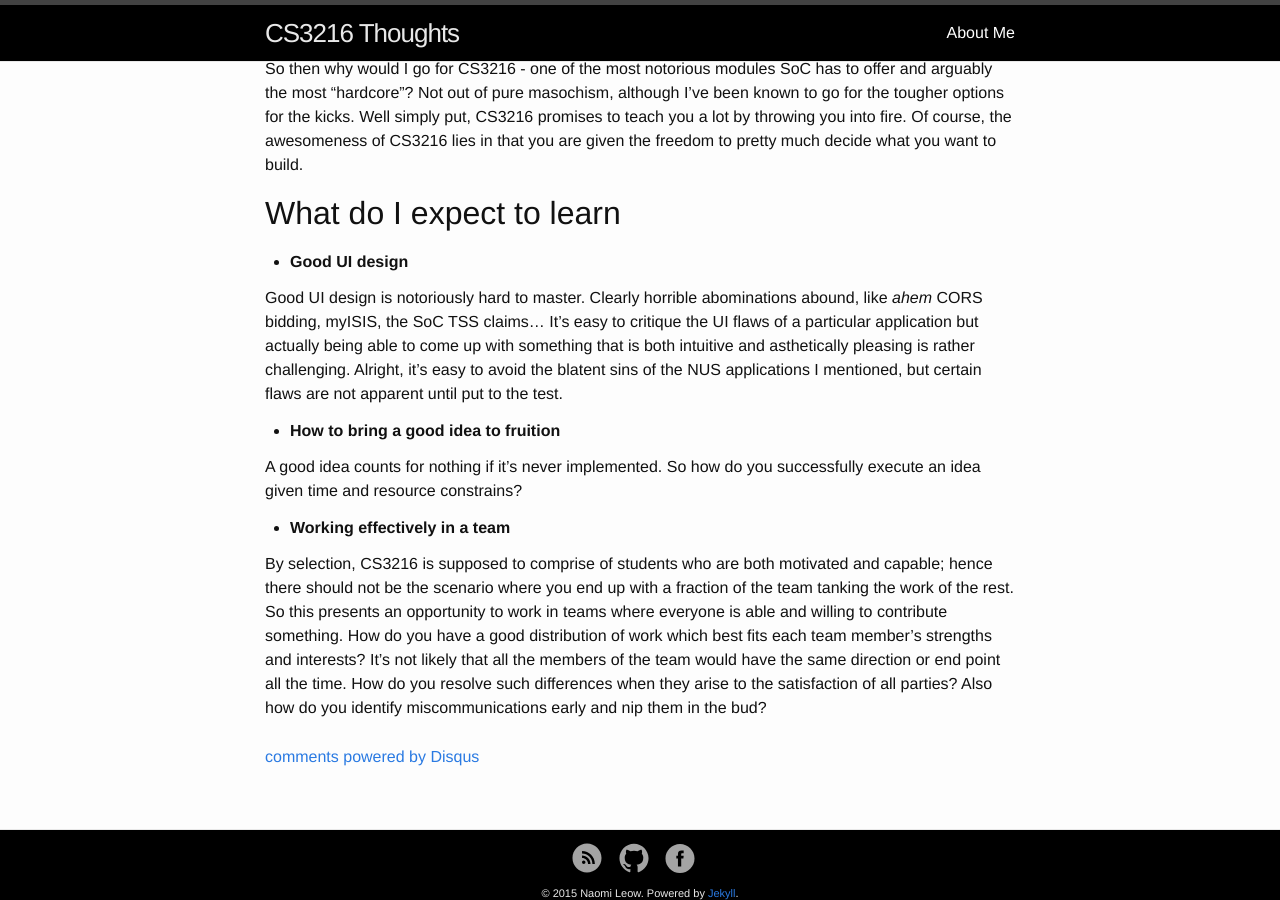
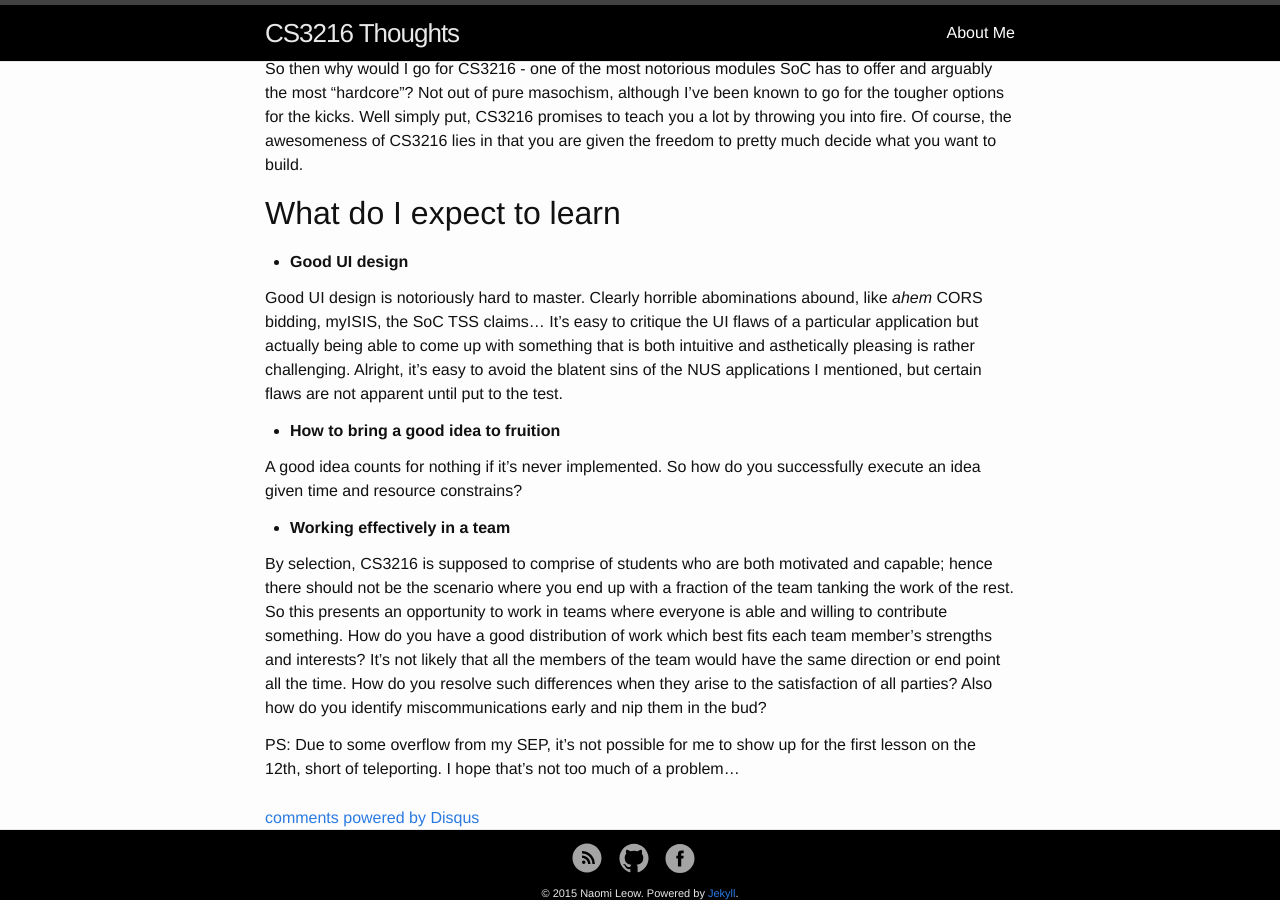
Before and after one commit to naomilwx/cs3216-blog, a Jekyll site: the page built from _posts/2015-08-04-on-cs3216.markdown, in a window 1280 px wide and 900 px high, scrolled down 1195 px. Built offline with Jekyll 4.4.1, drawn with Linux system fonts in a browser that asks for light colours; comment, search, counter and statistics services are not loaded.

Commit message:
added note

```diff
--- a/_posts/2015-08-04-on-cs3216.markdown
+++ b/_posts/2015-08-04-on-cs3216.markdown
@@ -29,3 +29,7 @@ A good idea counts for nothing if it's never implemented. So how do you successf
 By selection, CS3216 is supposed to comprise of students who are both motivated and capable; hence there should not be the scenario where you end up with a fraction of the team tanking the work of the rest. So this presents an opportunity to work in teams where everyone is able and willing to contribute something.
 How do you have a good distribution of work which best fits each team member's strengths and interests?
 It's not likely that all the members of the team would have the same direction or end point all the time. How do you resolve such differences when they arise to the satisfaction of all parties? Also how do you identify miscommunications early and nip them in the bud?
+
+
+
+PS: Due to some overflow from my SEP, it's not possible for me to show up for the first lesson on the 12th, short of teleporting. I hope that's not too much of a problem...
```
